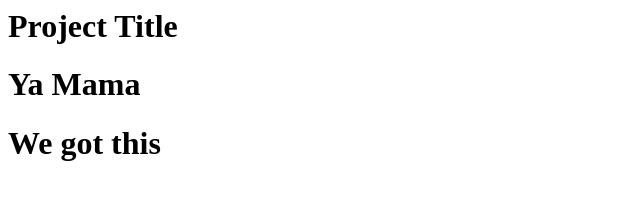
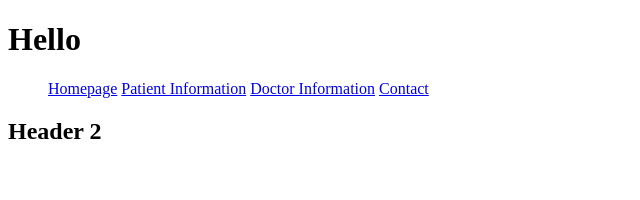
Before and after one commit to TPope18/HackNC-Project, a plain HTML site: page index.html in a window 1280 px wide. Shown: the whole page, without its empty margins (0-640 px from the left). Drawn offline with Linux system fonts and the light colour scheme.

Commit message:
Co-authored-by: Sydney Poage <spoageUNCC@users.noreply.github.com> Co-authored-by: Aida Samsombath <asamsomb@users.noreply.github.com> Co-authored-by: janieIta <janieIta@users.noreply.github.com>

```diff
--- a/index.html
+++ b/index.html
@@ -1,3 +1,35 @@
-<h1>Project Title</h1>
-<h1>Ya Mama</h1>
-<h1> We got this</h1>
+<!DOCTYPE html>
+<html lang="en">
+    <head>
+        <meta charset="UTF-8">
+        <meta name="viewport" content="width=device-width, initial-scale=1.0">
+        <!--link stylesheet here-->
+        <link rel="stylesheet" href="styles/default.css">
+        <title>Home Page</title>
+    </head>
+    <body>
+        <header>
+            <h1> Hello</h1>
+            <!--nav bar-->
+            <!--being worked on-->
+            <div class="container">
+                <!--image goes here-->
+                <nav>
+                    <ul>
+                        <!--this is your nav bar-->
+                        <li><a href="#">Homepage</a></li>
+                        <!--patient information-->
+                        <li><a href="patient_form.html">Patient Information</a></li>
+                        <!--doctor form-->
+                        <li><a href="doctor_form.html">Doctor Information</a></li>
+                        <li><a href="#">Contact</a></li>
+                    </ul>
+                </nav>
+            </div>
+        </header>
+        <main>
+            <h2>Header 2</h2>
+        </main>
+        <footer></footer>
+    </body>
+</html>
--- /dev/null
+++ b/styles/default.css
@@ -0,0 +1,15 @@
+/* body {
+
+}
+
+header { */
+
+/* } */
+
+nav {
+    float: center;
+}
+
+nav li {
+    display: inline-block;
+}
```
Also changed, not shown: patient_form.html (added, +35 -0 lines), doctor_form.html (added).
